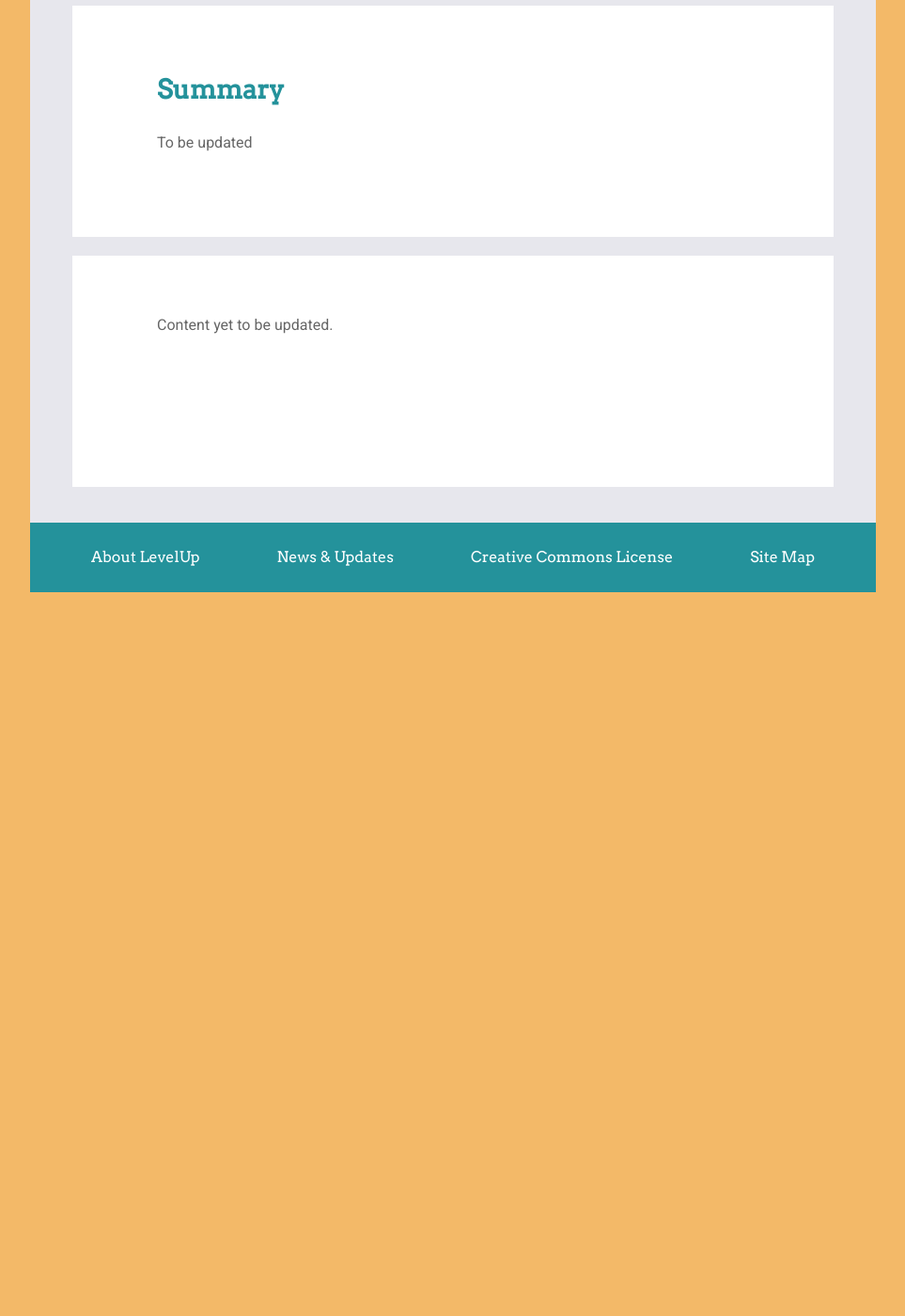
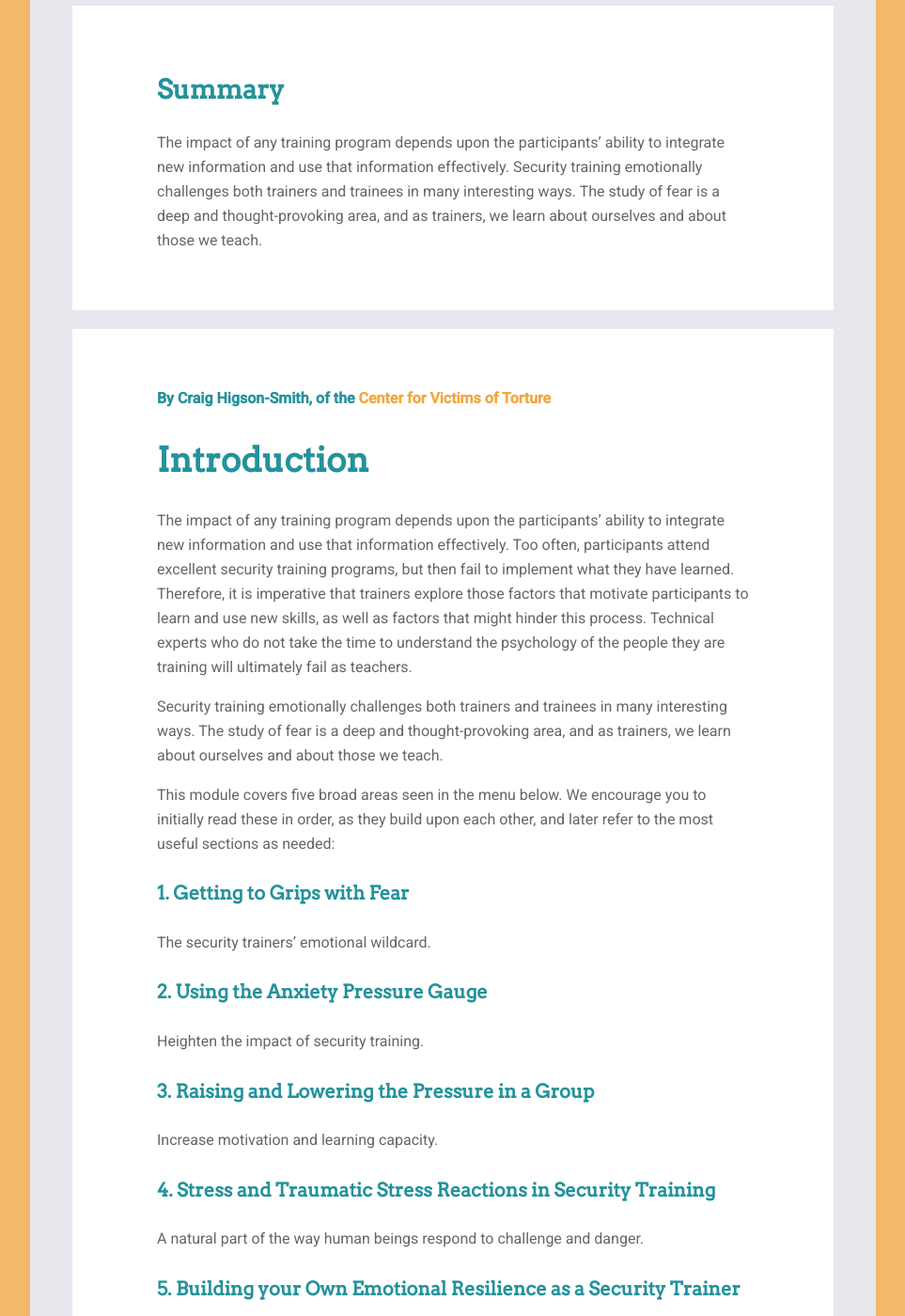
Before and after one commit to levelupcc/level-up, a Jekyll site: the page built from _pages/before-an-event/psychosocial-underpinnings-of-security-training/psychosocial-underpinnings-of-security-training.md, in a window 1280 px wide and 1400 px high, scrolled down 648 px. Shown: the whole window at 94% size, without its empty margins (158-1121 px from the left). Built offline with Jekyll 4.4.1, drawn with Linux system fonts in a browser that asks for light colours; a script that is not in the unit is left out; comment, search, counter and statistics services are not loaded; before the commit the page ends 1278 px from its top, so only the background shows below that; some of the changed text lies outside the part shown.

Commit message:
Added landing page content

```diff
--- a/_pages/before-an-event/psychosocial-underpinnings-of-security-training/psychosocial-underpinnings-of-security-training.md
+++ b/_pages/before-an-event/psychosocial-underpinnings-of-security-training/psychosocial-underpinnings-of-security-training.md
@@ -1,12 +1,44 @@
 ---
 layout: content-page
 title: Psychosocial Underpinnings of Security Training
-author: To be updated
-summary: To be updated
-date: 03/00/2016
+author: Craig Higson-Smith
+summary: The impact of any training program depends upon the participants’ ability to integrate new information and use that information effectively. Security training emotionally challenges both trainers and trainees in many interesting ways. The study of fear is a deep and thought-provoking area, and as trainers, we learn about ourselves and about those we teach.
+date: 2016-03
 permalink: /before-an-event/psychosocial-underpinnings-of-security-training/
 parent: Before an Event
 breadcrumb: Psychosocial Underpinnings of Security Training
 ---
 
-Content yet to be updated.
+**By Craig Higson-Smith, of the [Center for Victims of Torture](http://cvt.org/)**
+
+## Introduction ##
+The impact of any training program depends upon the participants’ ability to integrate new information and use that information effectively. Too often, participants attend excellent security training programs, but then fail to implement what they have learned. Therefore, it is imperative that trainers explore those factors that motivate participants to learn and use new skills, as well as factors that might hinder this process. Technical experts who do not take the time to understand the psychology of the people they are training will ultimately fail as teachers.
+
+Security training emotionally challenges both trainers and trainees in many interesting ways. The study of fear is a deep and thought-provoking area, and as trainers, we learn about ourselves and about those we teach.
+
+This module covers five broad areas seen in the menu below. We encourage you to initially read these in order, as they build upon each other, and later refer to the most useful sections as needed:
+<br>
+
+#### 1. Getting to Grips with Fear
+The security trainers’ emotional wildcard.
+<br>
+
+#### 2. Using the Anxiety Pressure Gauge
+Heighten the impact of security training.
+<br>
+
+#### 3. Raising and Lowering the Pressure in a Group
+Increase motivation and learning capacity.
+<br>
+
+#### 4. Stress and Traumatic Stress Reactions in Security Training
+A natural part of the way human beings respond to challenge and danger.
+<br>
+
+#### 5. Building your Own Emotional Resilience as a Security Trainer
+Avoid the pitfalls of burnout and vicarious traumatization.
+<br>
+
+## About the Author ##
+
+**Craig Higson-Smith** is a researcher and trainer with the Center for Victims of Torture. Originally an anti-apartheid activist, Higson-Smith has a MA in Research Psychology and has spent the last two decades working on issues relating to violence and traumatic stress in the developing world. He is the author of multiple scientific papers and editor of several books in the field. During his career he has worked in many countries including Bosnia and Herzegovina, Cambodia, Cameroon, Ethiopia, Haiti, Kenya, Liberia, Sierra Leone, South Africa, Uganda, and Zimbabwe.
```
